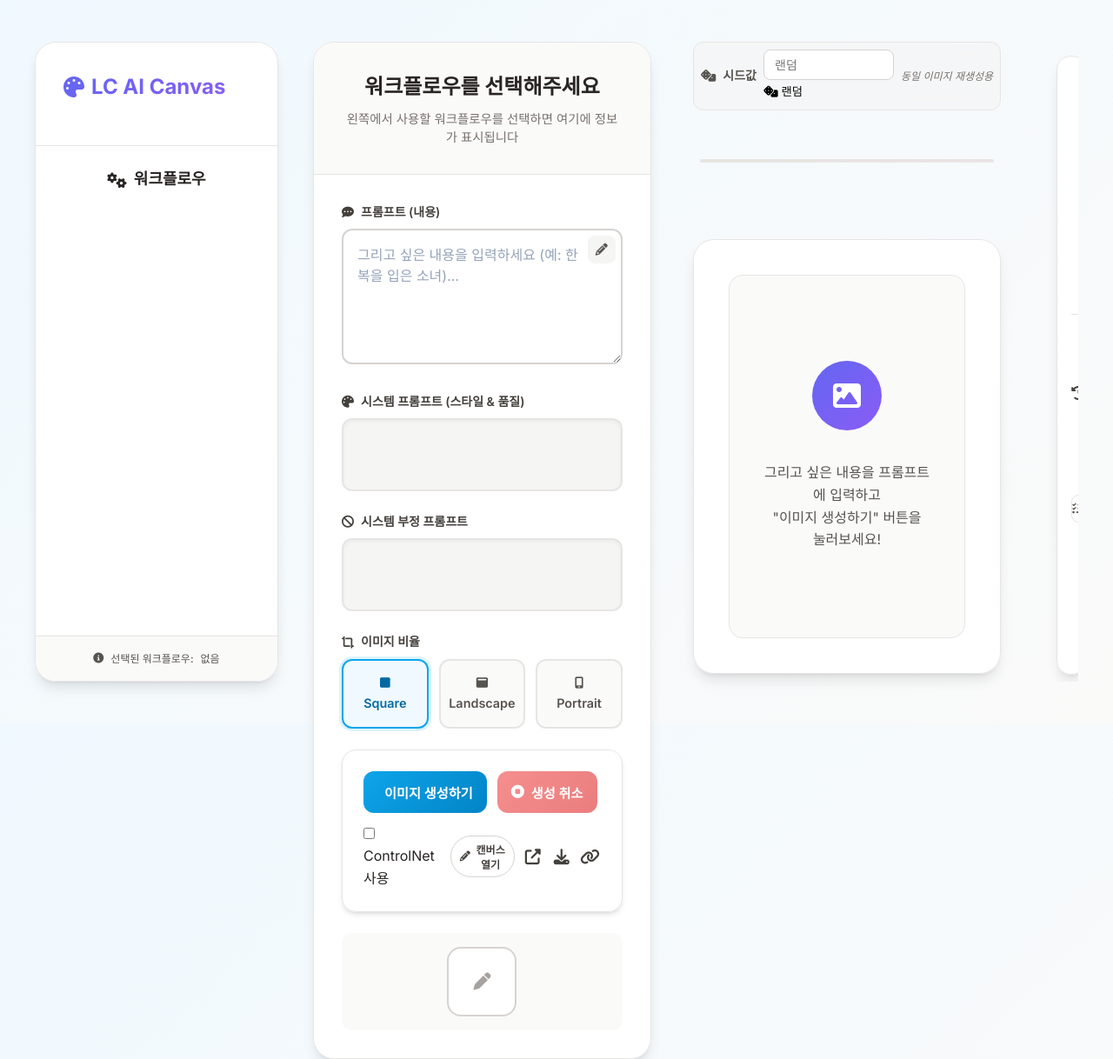
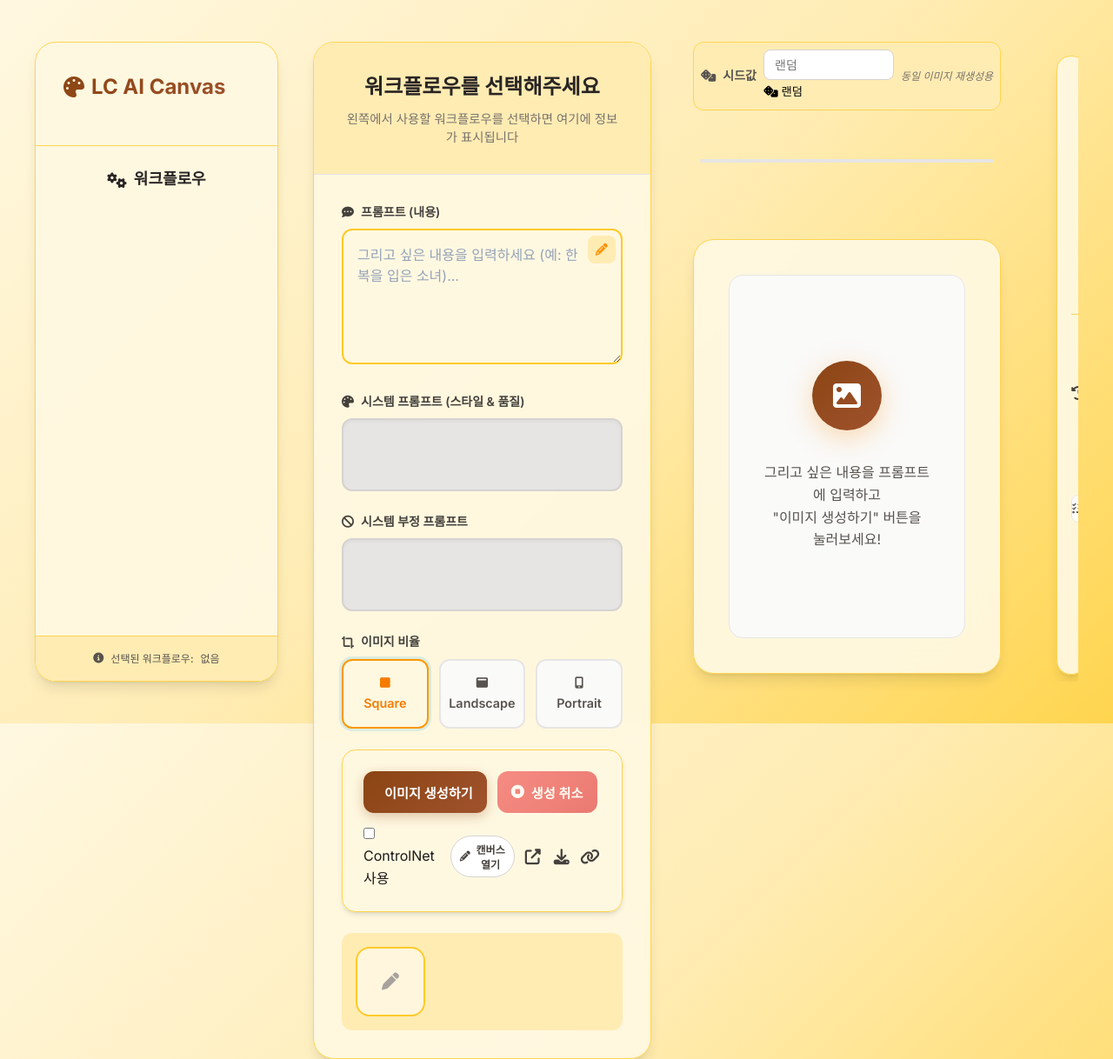
Before and after one commit to YoungkyuAlexKim/ComfyUI_FastAPI, a FastAPI app: template templates/index.html in a window 1280 px wide. Shown: the whole page at 87% size. Run offline with FastAPI, Linux system fonts and the light colour scheme; the template is opened without the code that fills it, so the values that code supplies are empty; some libraries are stand-ins or nearby versions.

Commit message:
컬러테마 조정

```diff
--- a/static/css/base.css
+++ b/static/css/base.css
@@ -13,8 +13,8 @@ body {
     font-family: var(--font-family-sans);
     font-size: var(--font-size-base);
     line-height: 1.6;
-    color: var(--neutral-800);
-    background: linear-gradient(135deg, var(--primary-50) 0%, var(--neutral-50) 100%);
+    color: var(--neutral-900);
+    background: linear-gradient(135deg, var(--primary-50) 0%, var(--primary-100) 50%, var(--primary-200) 100%);
     min-height: 100vh;
     -webkit-font-smoothing: antialiased;
     -moz-osx-font-smoothing: grayscale;
@@ -50,14 +50,14 @@ a {
 
 /* Focus styles */
 :focus-visible {
-    outline: 2px solid var(--primary-500);
+    outline: 2px solid var(--lc-primary);
     outline-offset: 2px;
 }
 
 /* Selection styles */
 ::selection {
-    background-color: var(--primary-200);
-    color: var(--primary-900);
+    background-color: var(--lc-accent);
+    color: var(--neutral-900);
 }
 
 /* Scrollbar styles */
--- a/static/css/components.css
+++ b/static/css/components.css
@@ -33,9 +33,9 @@
 .form-input {
     width: 100%;
     padding: var(--space-lg);
-    border: 2px solid var(--neutral-300);
-    border-radius: var(--radius-lg);
-    background: white;
+    border: 2px solid var(--primary-300);
+    border-radius: var(--radius-lg);
+    background: rgba(255, 248, 225, 0.95); /* Very Light Orange */
     color: var(--neutral-800);
     font-size: var(--font-size-base);
     font-family: var(--font-family-sans);
@@ -47,26 +47,27 @@
 
 .form-input:focus {
     outline: none;
-    border-color: var(--primary-500);
-    box-shadow: 0 0 0 3px rgba(14, 165, 233, 0.1);
-    background: white;
+    border-color: var(--lc-primary);
+    box-shadow: 0 0 0 3px rgba(255, 140, 0, 0.1);
+    background: rgba(255, 248, 225, 0.98); /* Very Light Orange - slightly more opaque */
 }
 
 .form-input:hover {
-    border-color: var(--neutral-400);
+    border-color: var(--primary-400);
 }
 
 .form-input::placeholder {
     color: var(--neutral-500);
 }
 
-/* Readonly Input */
+/* Readonly Input - 시스템 프롬프트용 */
 .form-input[readonly] {
-    background: var(--neutral-100);
+    background: var(--neutral-200);
     color: var(--neutral-500);
     cursor: not-allowed;
     min-height: 80px;
     resize: none;
+    border-color: var(--neutral-300);
 }
 
 .form-input[readonly]:focus,
@@ -95,15 +97,15 @@
     align-items: center;
     justify-content: center;
     border-radius: var(--radius-md);
-    background: var(--neutral-100);
-    color: var(--neutral-600);
-    transition: all var(--transition-fast);
-    z-index: var(--z-dropdown);
-}
-
-.translate-btn--icon:hover {
     background: var(--primary-100);
     color: var(--primary-600);
+    transition: all var(--transition-fast);
+    z-index: var(--z-dropdown);
+}
+
+.translate-btn--icon:hover {
+    background: var(--primary-200);
+    color: var(--lc-primary);
 }
 
 .translate-btn--icon i {
@@ -170,6 +172,7 @@
     justify-content: center;
     gap: var(--space-sm);
     min-height: 48px;
+    box-shadow: 0 4px 14px 0 rgba(139, 69, 19, 0.3); /* Saddle Brown 그림자 */
 }
 
 .generate-btn:hover:not(:disabled) {
@@ -544,24 +552,30 @@
 .workflow-name {
     font-weight: 500;
     font-size: var(--font-size-sm);
-    color: var(--neutral-800);
+    color: var(--neutral-700);
     margin: 0;
     white-space: nowrap;
     overflow: hidden;
     text-overflow: ellipsis;
     line-height: 1.4;
+    transition: all var(--transition-fast);
+}
+
+.workflow-item:hover .workflow-name {
+    color: var(--lc-primary);
+    font-weight: 600;
 }
 
 .workflow-item.selected .workflow-name {
-    color: var(--primary-700);
+    color: var(--lc-primary);
     font-weight: 600;
 }
 
 /* Seed Input Section */
 .seed-section {
     padding: var(--space-lg);
-    background: var(--neutral-50);
-    border: 1px solid var(--neutral-200);
+    background: var(--primary-100);
+    border: 1px solid var(--primary-200);
     border-radius: var(--radius-lg);
 }
 
@@ -669,6 +683,7 @@
     justify-content: center;
     font-size: 32px;
     color: white;
+    box-shadow: 0 8px 32px rgba(255, 140, 0, 0.3);
 }
 
 .placeholder-text {
@@ -929,27 +944,29 @@
 
 /* --- 🎨 읽기 전용 입력창 스타일 (명시적 높이 제어) --- */
 .form-input[readonly] {
-    background: var(--neutral-100) !important;
+    background: var(--neutral-200) !important;
     color: var(--neutral-500) !important;
     cursor: not-allowed;
     box-shadow: inset 0 2px 4px rgba(0,0,0,0.04) !important;
-    border-color: var(--neutral-200) !important;
+    border-color: var(--neutral-300) !important;
     min-height: 70px; /* 기본 최소 높이를 무시하고 더 작은 값으로 설정 */
     resize: none; /* 사용자가 크기를 조절할 수 없도록 비활성화 */
 }
 
 .form-input[readonly]:focus,
 .form-input[readonly]:hover {
-    border-color: var(--neutral-200) !important;
+    border-color: var(--neutral-300) !important;
     box-shadow: inset 0 2px 4px rgba(0,0,0,0.04) !important;
     transform: none;
+    background: var(--neutral-200) !important;
 }
 /* --- 🎨 스타일 수정 끝 --- */
 
 
 /* Button */
 .generate-btn {
-    background: linear-gradient(135deg, var(--primary-500), var(--primary-600));
+    /* LOADCOMPLETE 갈색 테마 적용 */
+    background: linear-gradient(135deg, var(--lc-primary), var(--lc-secondary));
     color: white;
     border: none;
     border-radius: var(--radius-lg);
@@ -964,6 +981,7 @@
     gap: var(--space-sm);
     flex-shrink: 0;
     white-space: nowrap;
+    box-shadow: 0 4px 14px 0 rgba(139, 69, 19, 0.3); /* Saddle Brown 그림자 */
 }
 
 .generate-actions {
@@ -1274,8 +1292,8 @@
 .gallery-section { padding-bottom: var(--space-sm); }
 
 .gallery-card {
-    background: rgba(255,255,255,0.9);
-    border: 1px solid var(--neutral-200);
+    background: rgba(255, 248, 225, 0.95); /* Very Light Orange */
+    border: 1px solid var(--primary-200);
     border-radius: var(--radius-xl);
     padding: var(--space-lg);
     position: relative;
@@ -1640,8 +1670,8 @@
 
 .seed-section {
     padding: var(--space-sm);
-    background: rgba(245, 245, 245, 0.8);
-    border: 1px solid var(--neutral-200);
+    background: var(--primary-100);
+    border: 1px solid var(--primary-200);
     border-radius: var(--radius-lg);
     backdrop-filter: blur(10px);
 }
--- a/static/css/layout.css
+++ b/static/css/layout.css
@@ -19,9 +19,9 @@
 /* Sidebar - Full Height from Start */
 .sidebar {
     width: var(--sidebar-width);
-    background: rgba(255, 255, 255, 0.95);
+    background: rgba(255, 248, 225, 0.95); /* Very Light Orange */
     backdrop-filter: blur(20px);
-    border: 1px solid var(--neutral-200);
+    border: 1px solid var(--primary-200);
     border-radius: var(--radius-2xl);
     box-shadow: var(--shadow-lg);
     display: flex;
@@ -35,7 +35,7 @@
 
 .sidebar-header {
     padding: var(--space-2xl);
-    border-bottom: 1px solid var(--neutral-200);
+    border-bottom: 1px solid var(--primary-200);
     text-align: center;
     /* 헤더 크기 고정 */
     flex-shrink: 0;
@@ -91,8 +91,8 @@
 
 .sidebar-footer {
     padding: var(--space-lg) var(--space-2xl);
-    border-top: 1px solid var(--neutral-200);
-    background: var(--neutral-50);
+    border-top: 1px solid var(--primary-200);
+    background: var(--primary-100);
     /* 푸터 크기 고정 */
     flex-shrink: 0;
 }
@@ -128,9 +128,9 @@
 }
 
 .input-card {
-    background: rgba(255, 255, 255, 0.95);
+    background: rgba(255, 248, 225, 0.95); /* Very Light Orange */
     backdrop-filter: blur(20px);
-    border: 1px solid var(--neutral-200);
+    border: 1px solid var(--primary-200);
     border-radius: var(--radius-2xl);
     box-shadow: var(--shadow-lg);
     overflow: hidden;
@@ -141,9 +141,9 @@
 
 .card-header {
     padding: var(--space-3xl);
-    border-bottom: 1px solid var(--neutral-200);
+    border-bottom: 1px solid var(--primary-200);
     text-align: center;
-    background: var(--neutral-50);
+    background: var(--primary-100);
 }
 
 .workflow-info-header {
@@ -162,7 +162,7 @@
 }
 
 .workflow-name-display.selected {
-    color: var(--primary-600);
+    color: var(--lc-primary);
 }
 
 .workflow-description-display {
@@ -180,9 +180,9 @@
 
 /* Generator Toolbar */
 .generator-toolbar {
-    background: rgba(255, 255, 255, 0.95);
+    background: rgba(255, 248, 225, 0.95); /* Very Light Orange */
     backdrop-filter: blur(20px);
-    border: 1px solid var(--neutral-200);
+    border: 1px solid var(--primary-200);
     border-radius: var(--radius-xl);
     box-shadow: var(--shadow-md);
     padding: var(--space-xl);
@@ -208,10 +208,10 @@
 .controlnet-strip {
     display: flex;
     align-items: center;
-    justify-content: center;
+    justify-content: flex-start;
     gap: var(--space-md);
     padding: var(--space-lg);
-    background: var(--neutral-50);
+    background: var(--primary-100);
     border-radius: var(--radius-lg);
     margin-top: var(--space-lg);
 }
@@ -220,8 +220,8 @@
     width: 80px;
     height: 80px;
     border-radius: var(--radius-xl);
-    border: 2px solid var(--neutral-300);
-    background: rgba(255, 255, 255, 0.9);
+    border: 2px solid var(--primary-300);
+    background: rgba(255, 248, 225, 0.9); /* Very Light Orange */
     backdrop-filter: blur(10px);
     display: flex;
     align-items: center;
@@ -290,9 +290,9 @@
 }
 
 .output-card {
-    background: rgba(255, 255, 255, 0.95);
+    background: rgba(255, 248, 225, 0.95); /* Very Light Orange */
     backdrop-filter: blur(20px);
-    border: 1px solid var(--neutral-200);
+    border: 1px solid var(--primary-200);
     border-radius: var(--radius-2xl);
     box-shadow: var(--shadow-lg);
     overflow: hidden;
@@ -306,7 +306,7 @@
 /* Progress Section */
 .progress-section {
     padding: var(--space-xl);
-    background: var(--neutral-50);
+    background: var(--primary-100);
     border-radius: var(--radius-lg);
     margin-bottom: var(--space-lg);
 }
@@ -359,9 +359,9 @@
 }
 
 .gallery-card {
-    background: rgba(255, 255, 255, 0.95);
+    background: rgba(255, 248, 225, 0.95); /* Very Light Orange */
     backdrop-filter: blur(20px);
-    border: 1px solid var(--neutral-200);
+    border: 1px solid var(--primary-200);
     border-radius: var(--radius-2xl);
     box-shadow: var(--shadow-lg);
     height: 100%;
@@ -372,7 +372,7 @@
 
 .gallery-header {
     padding: var(--space-xl);
-    border-bottom: 1px solid var(--neutral-200);
+    border-bottom: 1px solid var(--primary-200);
     flex-shrink: 0;
 }
 
@@ -420,8 +420,8 @@
 .gallery-load-more {
     padding: var(--space-xl);
     border: none;
-    background: var(--neutral-50);
-    color: var(--neutral-600);
+    background: var(--primary-100);
+    color: var(--primary-700);
     border-radius: var(--radius-lg);
     cursor: pointer;
     display: flex;
@@ -434,8 +434,8 @@
 }
 
 .gallery-load-more:hover {
-    background: var(--neutral-100);
-    color: var(--neutral-800);
+    background: var(--primary-200);
+    color: var(--primary-800);
 }
 
 /* App Title */
@@ -453,11 +453,11 @@
     margin: 0 0 var(--space-lg) 0;
 }
 
-/* LC Brand Colors */
+/* LC Brand Colors - LOADCOMPLETE Style */
 :root {
-    --lc-primary: #6366f1;
-    --lc-secondary: #8b5cf6;
-    --lc-accent: #ec4899;
+    --lc-primary: #8B4513;      /* Saddle Brown */
+    --lc-secondary: #A0522D;    /* Sienna */
+    --lc-accent: #CD853F;       /* Peru */
 }
 
 
@@ -484,7 +484,7 @@
 }
 
 .workflow-name-display.selected {
-    color: var(--primary-600);
+    color: var(--lc-primary);
 }
 
 .workflow-description-display {
--- a/static/css/variables.css
+++ b/static/css/variables.css
@@ -1,21 +1,21 @@
 /* Modern Design System Variables */
 :root {
-    /* LC Brand Colors */
-    --lc-primary: #6366f1;
-    --lc-secondary: #8b5cf6;
-    --lc-accent: #ec4899;
+    /* LC Brand Colors - LOADCOMPLETE Style */
+    --lc-primary: #FF8C00;      /* Dark Orange */
+    --lc-secondary: #FFA500;    /* Orange */
+    --lc-accent: #FFD700;       /* Gold/Yellow */
 
-    /* Primary Colors - Sky Blue Palette */
-    --primary-50: #f0f9ff;
-    --primary-100: #e0f2fe;
-    --primary-200: #bae6fd;
-    --primary-300: #7dd3fc;
-    --primary-400: #38bdf8;
-    --primary-500: #0ea5e9;
-    --primary-600: #0284c7;
-    --primary-700: #0369a1;
-    --primary-800: #075985;
-    --primary-900: #0c4a6e;
+    /* Primary Colors - LOADCOMPLETE Orange Palette */
+    --primary-50: #fff8e1;      /* Very Light Orange */
+    --primary-100: #ffecb3;     /* Light Orange */
+    --primary-200: #ffd54f;     /* Light Gold */
+    --primary-300: #ffca28;     /* Gold */
+    --primary-400: #ffc107;     /* Amber */
+    --primary-500: #ff9800;     /* Orange */
+    --primary-600: #ff8f00;     /* Dark Orange */
+    --primary-700: #f57c00;     /* Deep Orange */
+    --primary-800: #ef6c00;     /* Darker Orange */
+    --primary-900: #e65100;     /* Darkest Orange */
 
     /* Neutral Colors - Modern Gray Scale */
     --neutral-50: #fafaf9;
@@ -29,15 +29,15 @@
     --neutral-800: #292524;
     --neutral-900: #1c1917;
 
-    /* Semantic Colors */
-    --success: #22c55e;
-    --success-light: #dcfce7;
-    --error: #ef4444;
-    --error-light: #fef2f2;
-    --warning: #f59e0b;
-    --warning-light: #fef3c7;
-    --info: #3b82f6;
-    --info-light: #dbeafe;
+    /* Semantic Colors - LOADCOMPLETE Style */
+    --success: #4caf50;         /* Green (unchanged) */
+    --success-light: #e8f5e8;
+    --error: #f44336;           /* Red */
+    --error-light: #ffebee;
+    --warning: #ff9800;         /* Orange */
+    --warning-light: #fff3e0;
+    --info: #ff8f00;            /* Orange */
+    --info-light: #fff8e1;
 
     /* Spacing System - More Generous */
     --space-xs: 0.25rem;    /* 4px */
```
Also changed, not shown: other parts of static/css/components.css (+59 -41 lines).
